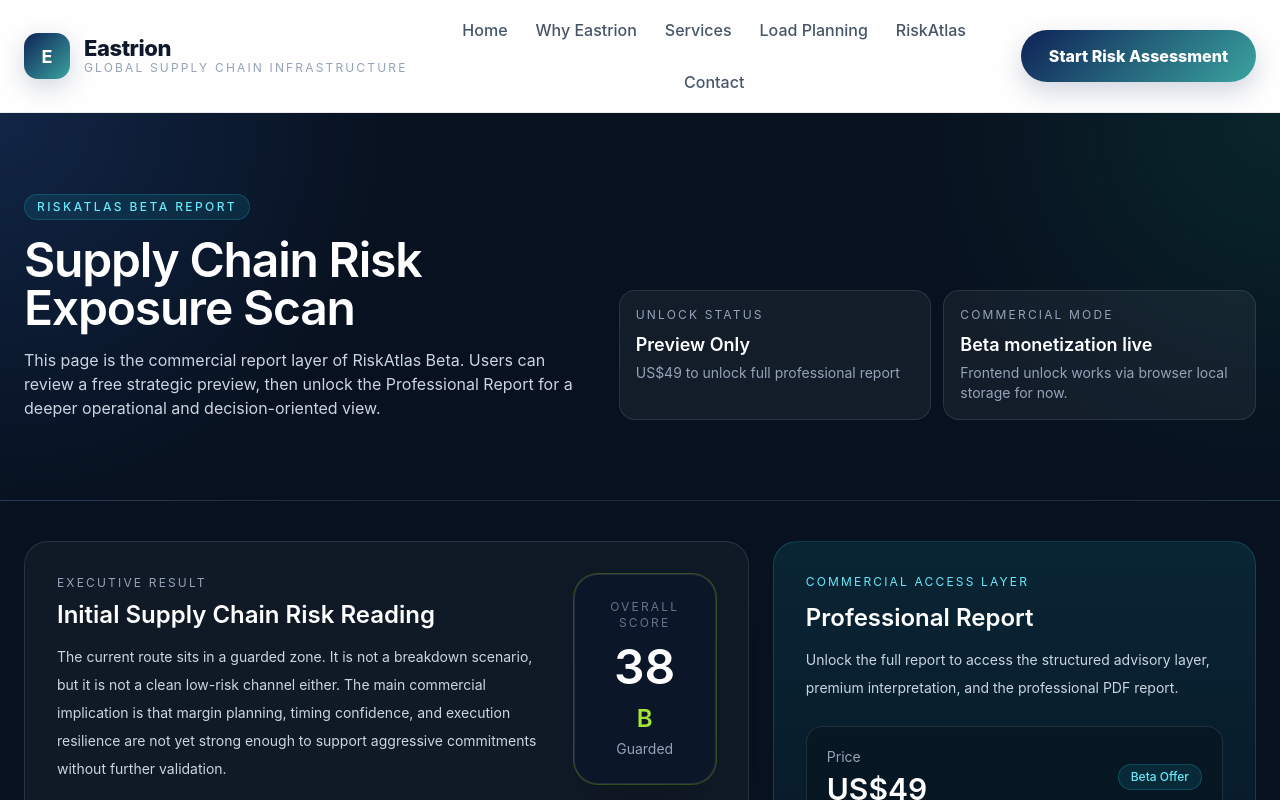
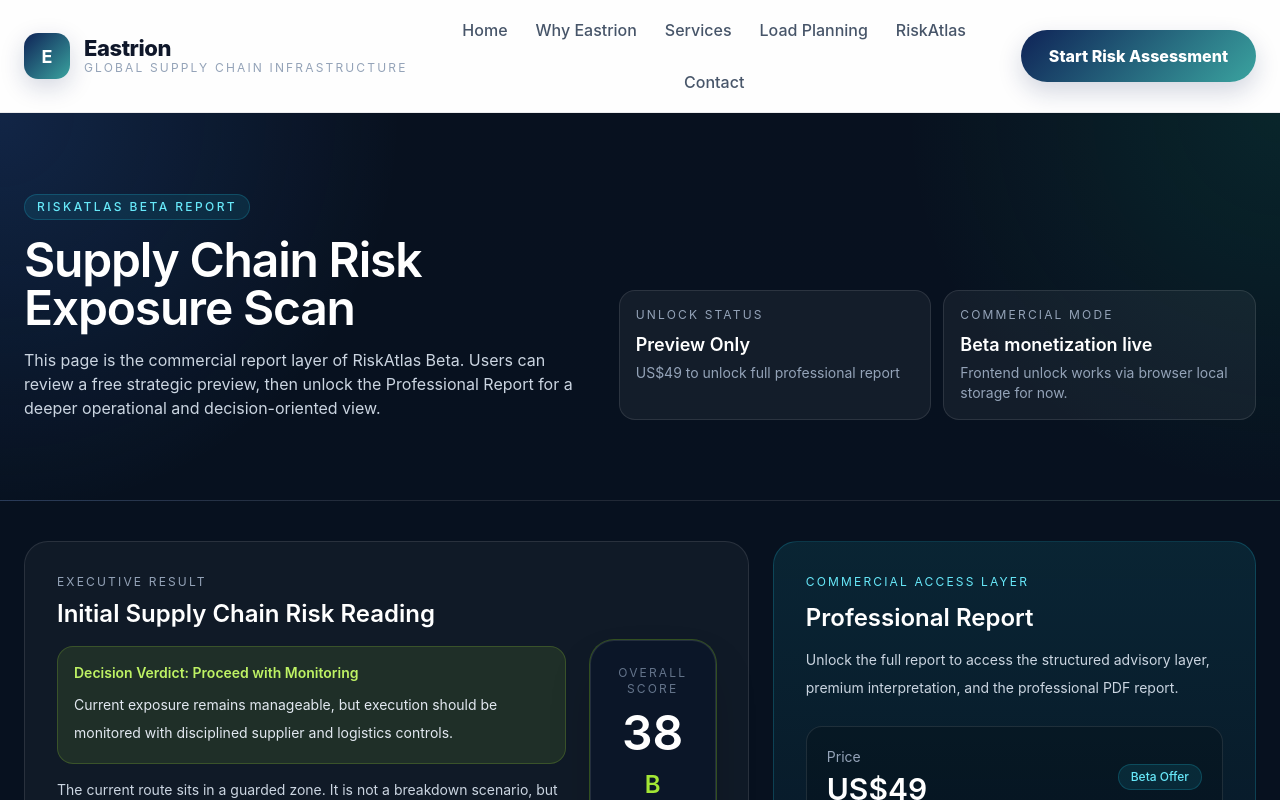
Before and after one commit to marspeterli1975-glitch/eastrion-site, a Next.js app: page /riskatlas/report in a window 1280 px wide. Shown: the top 800 px of the page. Built offline with nearby package versions, Linux system fonts and the light colour scheme.

Commit message:
Add decision verdict block to report executive section

```diff
--- a/app/riskatlas/report/page.tsx
+++ b/app/riskatlas/report/page.tsx
@@ -56,6 +56,52 @@ function getRiskBand(score: number) {
   };
 }
 
+function getDecisionVerdict(score: number) {
+  if (score <= 20) {
+    return {
+      title: "Proceed",
+      description:
+        "Current exposure is low. The route can be treated as commercially usable under standard monitoring.",
+      tone: "text-emerald-300",
+      box: "border-emerald-400/20 bg-emerald-400/10",
+    };
+  }
+  if (score <= 40) {
+    return {
+      title: "Proceed with Monitoring",
+      description:
+        "Current exposure remains manageable, but execution should be monitored with disciplined supplier and logistics controls.",
+      tone: "text-lime-300",
+      box: "border-lime-400/20 bg-lime-400/10",
+    };
+  }
+  if (score <= 60) {
+    return {
+      title: "Conditional",
+      description:
+        "The route remains viable, but commitments should be made selectively and supported by tighter operational safeguards.",
+      tone: "text-amber-300",
+      box: "border-amber-400/20 bg-amber-400/10",
+    };
+  }
+  if (score <= 80) {
+    return {
+      title: "High Risk",
+      description:
+        "Execution exposure is elevated. Commercial use should be limited unless controls, buffers, and alternatives are in place.",
+      tone: "text-orange-300",
+      box: "border-orange-400/20 bg-orange-400/10",
+    };
+  }
+  return {
+    title: "Avoid",
+    description:
+      "Current exposure is critical. The route should not be treated as commercially reliable without major risk reduction measures.",
+    tone: "text-red-300",
+    box: "border-red-400/20 bg-red-400/10",
+  };
+}
+
 export default function RiskAtlasReportPage() {
   const [mounted, setMounted] = useState(false);
   const [unlockState, setUnlockState] = useState<UnlockState>({});
@@ -77,6 +123,7 @@ export default function RiskAtlasReportPage() {
 
   const overallScore = 38;
   const band = useMemo(() => getRiskBand(overallScore), [overallScore]);
+  const verdict = useMemo(() => getDecisionVerdict(overallScore), [overallScore]);
   const isProUnlocked = !!unlockState?.pro;
 
   async function handleUnlockProfessional() {
@@ -190,6 +237,16 @@ export default function RiskAtlasReportPage() {
               <div>
                 <div className="text-xs uppercase tracking-[0.18em] text-slate-400">Executive result</div>
                 <h2 className="mt-2 text-2xl font-semibold">Initial Supply Chain Risk Reading</h2>
+
+                <div className={`mt-4 rounded-2xl border px-4 py-4 ${verdict.box}`}>
+                  <div className={`text-sm font-semibold ${verdict.tone}`}>
+                    Decision Verdict: {verdict.title}
+                  </div>
+                  <p className="mt-2 text-sm leading-7 text-slate-200">
+                    {verdict.description}
+                  </p>
+                </div>
+
                 <p className="mt-3 max-w-2xl text-sm leading-7 text-slate-300">
                   The current route sits in a guarded zone. It is not a breakdown scenario, but it is not a clean
                   low-risk channel either. The main commercial implication is that margin planning, timing confidence,
@@ -274,25 +331,22 @@ export default function RiskAtlasReportPage() {
                       onClick={async () => {
                         try {
                           const payload = {
-        country: "China → India",
+                            country: "China - India",
                             industry: "Battery Materials",
                             risk_score: 38,
                             grade: "B",
                             level: "Guarded",
-
                             breakdown: {
                               country_risk: 42,
                               industry_risk: 36,
                               logistics_risk: 48,
                               event_risk: 30,
                             },
-
                             risk_factors: [
                               "Supplier concentration risk",
                               "Logistics corridor dependency",
                               "Regulatory variability",
                             ],
-
                             disclaimer:
                               "This report is for analytical purposes only and does not constitute legal, financial, or investment advice.",
                           };
```
Lines whose indentation alone changed are shown as unchanged.
